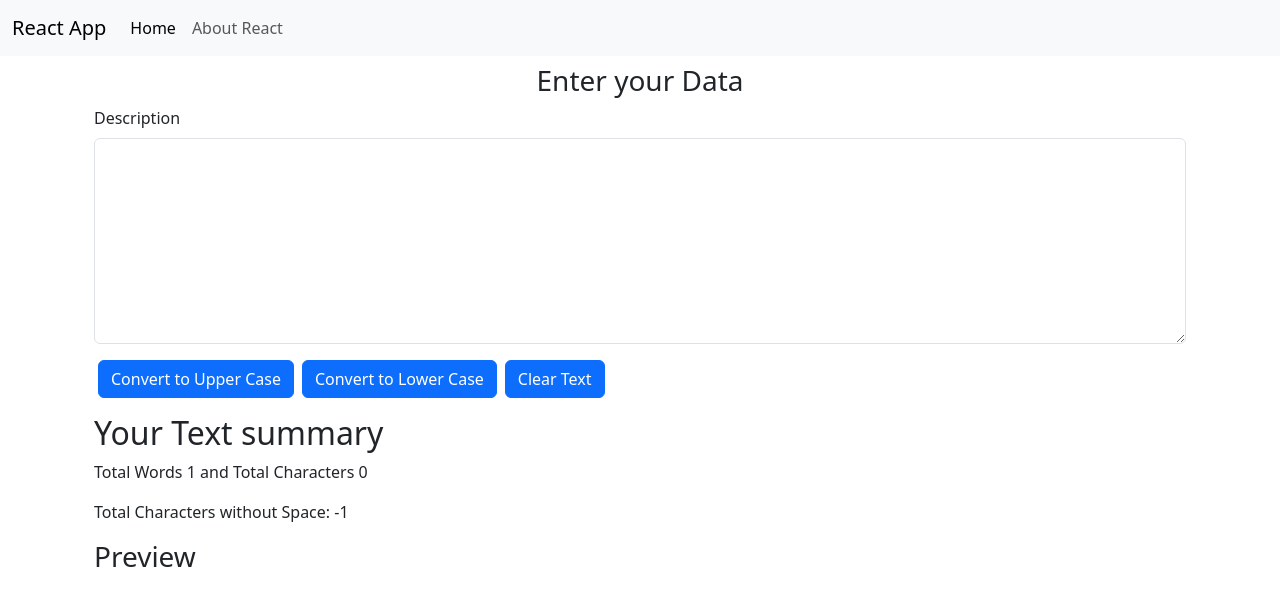
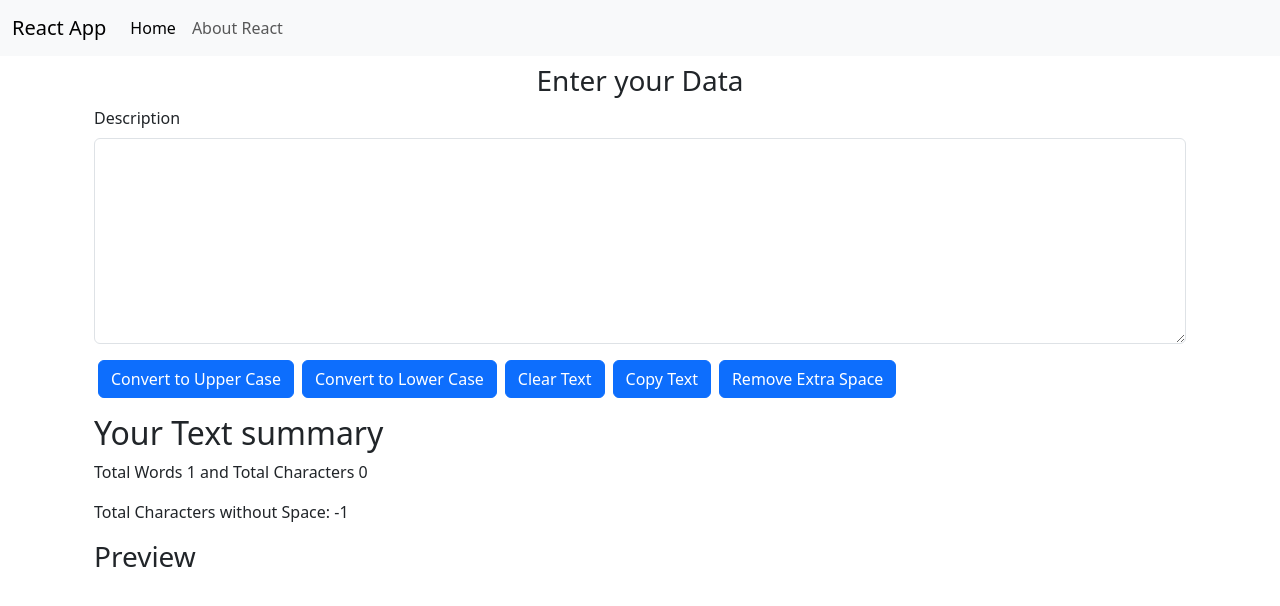
Before and after one commit to Osama13088/react-app, a React (Create React App) app: page / in a window 1280 px wide. Shown: the top 606 px of the page. Built offline with nearby package versions, Linux system fonts and the light colour scheme.

Commit message:
Update TextForm.js

```diff
--- a/src/components/TextForm.js
+++ b/src/components/TextForm.js
@@ -1,25 +1,35 @@
-import React, {useState} from 'react'
+import React, {useState} from "react";
 
 export default function TextForm(props) {
+    const handleUpClick = () => {
+        let newText = text.toUpperCase();
+        setText(newText);
+    };
 
-    const handleUpClick = () =>{
-        let newText = text.toUpperCase();
-        setText(newText)
-    }
+    const handleLowClick = () => {
+        let newText = text.toLowerCase();
+        setText(newText);
+    };
 
-    const handleLowClick = () =>{
-        let newText = text.toLowerCase();
-        setText(newText)
-    }
-
-    const handleClearClick = () =>{
-        let newText = '';
-        setText(newText)
-    }
+    const handleClearClick = () => {
+        let newText = "";
+        setText(newText);
+    };
 
     const handleOnChange = (event) => {
-        setText(event.target.value)
-    }
+        setText(event.target.value);
+    };
+
+    const handleCopy = () => {
+        let text = document.getElementById("description");
+        text.select();
+        navigator.clipboard.writeText(text.value);
+    };
+
+    const handleExtraSpaces = () => {
+        let newText = text.split(/[ ]+/);
+        setText(newText.join(" "));
+    };
 
     const [text, setText] = useState("");
     return (
@@ -27,21 +37,42 @@ export default function TextForm(props) {
             <div className="container">
                 <h3 className="text-center mt-2">{props.heading}</h3>
                 <div className="mb-3">
-    <label htmlFor="description" className="form-label">Description</label>
-    <textarea className="form-control" value={text} rows="8" onChange={handleOnChange} id="description"></textarea>
+                    <label htmlFor="description" className="form-label">
+                        Description
+                    </label>
+                    <textarea
+                        className="form-control"
+                        value={text}
+                        rows="8"
+                        onChange={handleOnChange}
+                        id="description"
+                    ></textarea>
                 </div>
-  <button type="submit" onClick={handleUpClick} className="btn btn-primary mx-1">Convert to Upper Case</button>
-  <button type="submit" onClick={handleLowClick} className="btn btn-primary mx-1">Convert to Lower Case</button>
-  <button type="submit" onClick={handleClearClick} className="btn btn-primary mx-1">Clear Text</button>
-
+                <button type="submit" onClick={handleUpClick} className="btn btn-primary mx-1">
+                    Convert to Upper Case
+                </button>
+                <button type="submit" onClick={handleLowClick} className="btn btn-primary mx-1">
+                    Convert to Lower Case
+                </button>
+                <button type="submit" onClick={handleClearClick} className="btn btn-primary mx-1">
+                    Clear Text
+                </button>
+                <button type="submit" onClick={handleCopy} className="btn btn-primary mx-1">
+                    Copy Text
+                </button>
+                <button type="submit" onClick={handleExtraSpaces} className="btn btn-primary mx-1">
+                    Remove Extra Space
+                </button>
             </div>
             <div className="container my-3">
                 <h2>Your Text summary</h2>
-        <p>Total Words {text.split(" ").length} and Total Characters {text.length}</p>
+                <p>
+                    Total Words {text.split(" ").length} and Total Characters {text.length}
+                </p>
                 <p>Total Characters without Space: {text.length - text.split(" ").length}</p>
                 <h3>Preview</h3>
                 <p>{text}</p>
             </div>
         </>
-  )
+    );
 }
```
Lines whose indentation alone changed are shown as unchanged.
